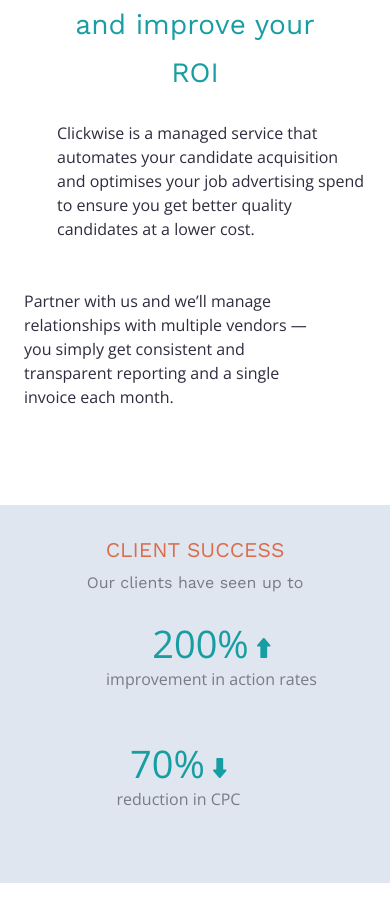
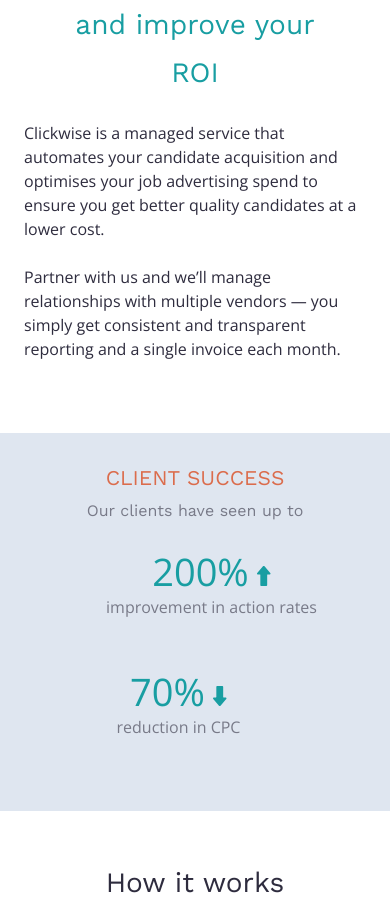
Before and after one commit to clickwise-co/public-site, a website: page docs/_index.html in a window 390 px wide. Shown: the part 1080-1998 px from the top of the page. Drawn offline with nearby package versions, Linux system fonts and the light colour scheme.

Commit message:
headline working on mobile

```diff
--- a/src/stylesheets/styles.scss
+++ b/src/stylesheets/styles.scss
@@ -105,12 +105,21 @@
     @include remove-bullets;
     @include grid;
 
-    li:first-child {
-      @include grid-offset(2,0);
+    li {
+      margin-bottom: 0;
     }
 
-    li:last-child {
-      @include grid-offset(0,2);
+    @include small-screen-up {
+      li {
+        margin-bottom: baselineGridUnits(1);
+      }
+      li:first-child {
+        @include grid-offset(2,0);
+      }
+
+      li:last-child {
+        @include grid-offset(0,2);
+      }
     }
   }
 
```
Also changed, not shown: docs/styles.css.
